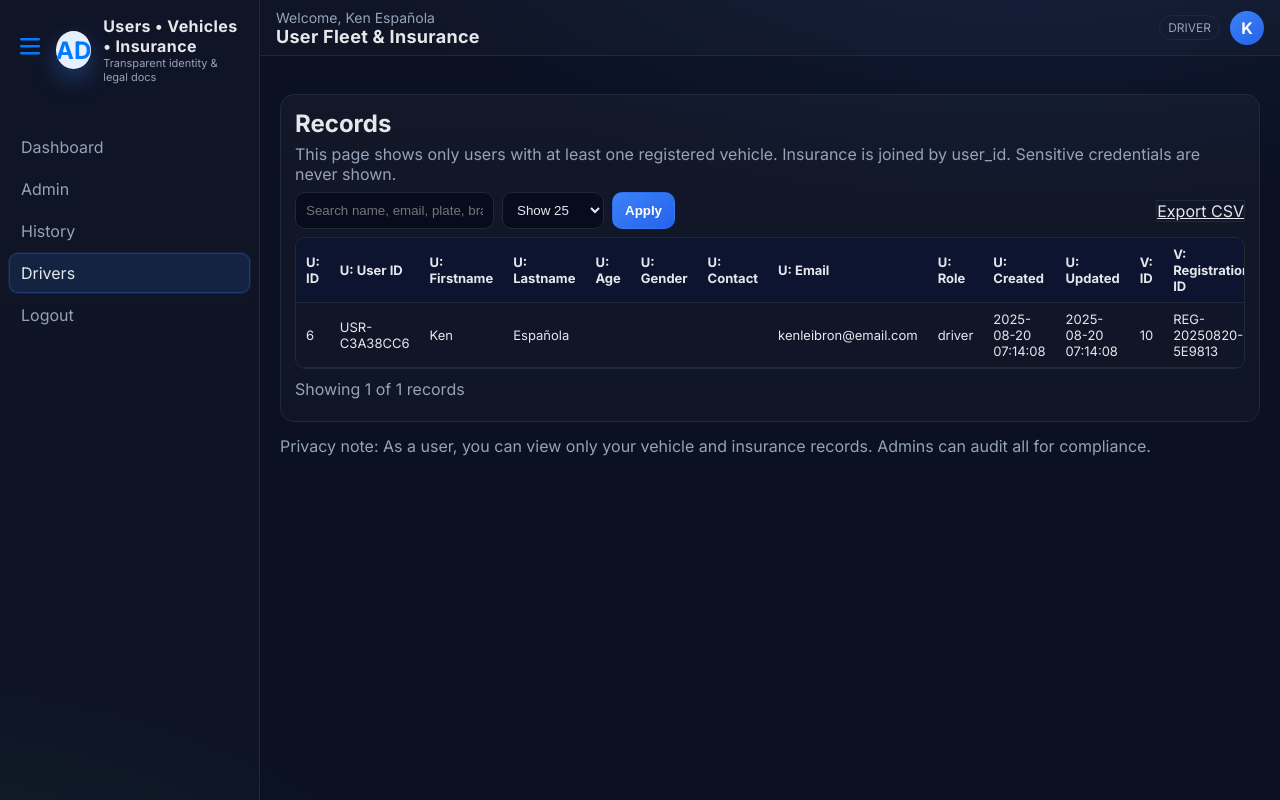
After one commit to euonoia/project-management, a PHP site: page /connections/auth/drivers.php in a window 1280 px wide. The commit adds this page. Run offline with PHP 8.4, Linux system fonts and the light colour scheme; a user stored in the database is signed in; data comes from the database, SQL or seed files in the repository.

Commit message:
initiial commit

```diff
--- /dev/null
+++ b/logistics2/connections/auth/drivers.php
@@ -0,0 +1,415 @@
+<?php
+// Users + Vehicles + Vehicle Insurance transparency view
+// - Session check and redirect if not logged in
+// - Joins: users (u), vehicles (v), vehicle_insurance (ins)
+// - Shows users that have at least one vehicle (INNER JOIN vehicles)
+// - Lists all vehicle and insurance columns, plus non-sensitive user columns
+// - Admins can view all; non-admins see only their own records
+// - Search, pagination, CSV export
+
+// Security headers
+header('X-Frame-Options: DENY');
+header('X-Content-Type-Options: nosniff');
+header('Referrer-Policy: strict-origin-when-cross-origin');
+
+session_start();
+require_once('../../../database/connect.php');
+
+// Require login
+if (!isset($_SESSION['user_id'])) {
+    header('Location: login.php');
+    exit();
+}
+
+$session_uid  = (string)($_SESSION['user_id'] ?? '');
+$session_role = (string)($_SESSION['role'] ?? 'user');
+$session_name = trim(((string)($_SESSION['firstname'] ?? '') . ' ' . (string)($_SESSION['lastname'] ?? '')));
+if ($session_name === '') { $session_name = 'User'; }
+
+function e($str) { return htmlspecialchars((string)$str, ENT_QUOTES, 'UTF-8'); }
+
+// Filters
+$kw      = trim((string)($_GET['q'] ?? ''));
+$page    = max(1, (int)($_GET['p'] ?? 1));
+$pageSz  = max(1, min(100, (int)($_GET['ps'] ?? 25)));
+$offset  = ($page - 1) * $pageSz;
+$export  = isset($_GET['export']) && $_GET['export'] === '1';
+$mine    = isset($_GET['mine']) ? ($_GET['mine'] === '1') : ($session_role !== 'admin');
+
+$where  = [];
+$params = [];
+
+// Non-admins: only their own records
+if ($mine) {
+    $where[] = 'u.user_id = :uid';
+    $params[':uid'] = $session_uid;
+}
+
+if ($kw !== '') {
+    $where[] = '(
+        u.firstname LIKE :kw OR u.lastname LIKE :kw OR u.email LIKE :kw OR u.contact LIKE :kw OR u.user_id LIKE :kw OR
+        v.registration_id LIKE :kw OR v.vehicle_plate LIKE :kw OR v.conduction_sticker LIKE :kw OR v.car_brand LIKE :kw OR v.model LIKE :kw OR v.color LIKE :kw OR
+        ins.policy_number LIKE :kw OR ins.insurance_provider LIKE :kw OR ins.coverage_type LIKE :kw OR ins.insurance_type LIKE :kw
+    )';
+    $params[':kw'] = '%'.$kw.'%';
+}
+$WSQL = $where ? ('WHERE ' . implode(' AND ', $where)) : '';
+
+// Count rows (vehicle-required join). Counting joined rows is acceptable since each vehicle/insurance combo is a separate transparent record.
+$totalRows = 0;
+try {
+    $sqlCount = 'SELECT COUNT(*) FROM users u
+        INNER JOIN vehicles v ON v.user_id = u.user_id
+        LEFT JOIN vehicle_insurance ins ON ins.user_id = u.user_id
+        ' . $WSQL;
+    $stmt = $dbh->prepare($sqlCount);
+    $stmt->execute($params);
+    $totalRows = (int)$stmt->fetchColumn();
+} catch (Throwable $e) {
+    $totalRows = 0;
+}
+
+// Main query
+$sql = 'SELECT
+    -- Users (non-sensitive; exclude password)
+    u.id               AS u_id,
+    u.user_id          AS u_user_id,
+    u.firstname        AS u_firstname,
+    u.lastname         AS u_lastname,
+    u.age              AS u_age,
+    u.gender           AS u_gender,
+    u.contact          AS u_contact,
+    u.email            AS u_email,
+    u.role             AS u_role,
+    u.created_at       AS u_created_at,
+    u.updated_at       AS u_updated_at,
+
+    -- Vehicles (all columns)
+    v.id               AS v_id,
+    v.registration_id  AS v_registration_id,
+    v.user_id          AS v_user_id,
+    v.conduction_sticker AS v_conduction_sticker,
+    v.vehicle_plate    AS v_vehicle_plate,
+    v.car_brand        AS v_car_brand,
+    v.model            AS v_model,
+    v.year             AS v_year,
+    v.vehicle_type     AS v_vehicle_type,
+    v.color            AS v_color,
+    v.passenger_capacity AS v_passenger_capacity,
+    v.chassis_number   AS v_chassis_number,
+    v.engine_number    AS v_engine_number,
+    v.fuel_type        AS v_fuel_type,
+    v.current_mileage  AS v_current_mileage,
+    v.created_at       AS v_created_at,
+    v.updated_at       AS v_updated_at,
+
+    -- Vehicle Insurance (all columns)
+    ins.id                         AS ins_id,
+    ins.registration_id_insurance  AS ins_registration_id_insurance,
+    ins.user_id                    AS ins_user_id,
+    ins.insurance_provider         AS ins_insurance_provider,
+    ins.policy_number              AS ins_policy_number,
+    ins.insurance_type             AS ins_insurance_type,
+    ins.coverage_type              AS ins_coverage_type,
+    ins.num_passengers_covered     AS ins_num_passengers_covered,
+    ins.start_date                 AS ins_start_date,
+    ins.expiration_date            AS ins_expiration_date,
+    ins.premium_amount             AS ins_premium_amount,
+    ins.renewal_reminders          AS ins_renewal_reminders,
+    ins.status                     AS ins_status,
+    ins.agent_contact_person       AS ins_agent_contact_person,
+    ins.scanned_copy_path          AS ins_scanned_copy_path,
+    ins.created_at                 AS ins_created_at,
+    ins.updated_at                 AS ins_updated_at
+FROM users u
+INNER JOIN vehicles v ON v.user_id = u.user_id
+LEFT JOIN vehicle_insurance ins ON ins.user_id = u.user_id
+' . $WSQL . '
+ORDER BY u.lastname, u.firstname, v.registration_id, ins.policy_number';
+
+$rows = [];
+try {
+    $sqlExec = $sql . ($export ? '' : ' LIMIT :lim OFFSET :off');
+    $stmt = $dbh->prepare($sqlExec);
+    foreach ($params as $k => $v) {
+        $stmt->bindValue($k, $v, is_int($v) ? PDO::PARAM_INT : PDO::PARAM_STR);
+    }
+    if (!$export) {
+        $stmt->bindValue(':lim', $pageSz, PDO::PARAM_INT);
+        $stmt->bindValue(':off', $offset, PDO::PARAM_INT);
+    }
+    $stmt->execute();
+    $rows = $stmt->fetchAll(PDO::FETCH_ASSOC);
+} catch (Throwable $e) {
+    $rows = [];
+}
+
+// CSV export
+if ($export) {
+    header('Content-Type: text/csv');
+    header('Content-Disposition: attachment; filename="users_vehicles_insurance.csv"');
+    $out = fopen('php://output', 'w');
+    // headers
+    fputcsv($out, [
+      'u_id','u_user_id','u_firstname','u_lastname','u_age','u_gender','u_contact','u_email','u_role','u_created_at','u_updated_at',
+      'v_id','v_registration_id','v_user_id','v_conduction_sticker','v_vehicle_plate','v_car_brand','v_model','v_year','v_vehicle_type','v_color','v_passenger_capacity','v_chassis_number','v_engine_number','v_fuel_type','v_current_mileage','v_created_at','v_updated_at',
+      'ins_id','ins_registration_id_insurance','ins_user_id','ins_insurance_provider','ins_policy_number','ins_insurance_type','ins_coverage_type','ins_num_passengers_covered','ins_start_date','ins_expiration_date','ins_premium_amount','ins_renewal_reminders','ins_status','ins_agent_contact_person','ins_scanned_copy_path','ins_created_at','ins_updated_at'
+    ]);
+    foreach ($rows as $r) {
+        fputcsv($out, [
+          $r['u_id'] ?? '', $r['u_user_id'] ?? '', $r['u_firstname'] ?? '', $r['u_lastname'] ?? '', $r['u_age'] ?? '', $r['u_gender'] ?? '', $r['u_contact'] ?? '', $r['u_email'] ?? '', $r['u_role'] ?? '', $r['u_created_at'] ?? '', $r['u_updated_at'] ?? '',
+          $r['v_id'] ?? '', $r['v_registration_id'] ?? '', $r['v_user_id'] ?? '', $r['v_conduction_sticker'] ?? '', $r['v_vehicle_plate'] ?? '', $r['v_car_brand'] ?? '', $r['v_model'] ?? '', $r['v_year'] ?? '', $r['v_vehicle_type'] ?? '', $r['v_color'] ?? '', $r['v_passenger_capacity'] ?? '', $r['v_chassis_number'] ?? '', $r['v_engine_number'] ?? '', $r['v_fuel_type'] ?? '', $r['v_current_mileage'] ?? '', $r['v_created_at'] ?? '', $r['v_updated_at'] ?? '',
+          $r['ins_id'] ?? '', $r['ins_registration_id_insurance'] ?? '', $r['ins_user_id'] ?? '', $r['ins_insurance_provider'] ?? '', $r['ins_policy_number'] ?? '', $r['ins_insurance_type'] ?? '', $r['ins_coverage_type'] ?? '', $r['ins_num_passengers_covered'] ?? '', $r['ins_start_date'] ?? '', $r['ins_expiration_date'] ?? '', $r['ins_premium_amount'] ?? '', $r['ins_renewal_reminders'] ?? '', $r['ins_status'] ?? '', $r['ins_agent_contact_person'] ?? '', $r['ins_scanned_copy_path'] ?? '', $r['ins_created_at'] ?? '', $r['ins_updated_at'] ?? ''
+        ]);
+    }
+    fclose($out);
+    exit;
+}
+?>
+<!doctype html>
+<html lang="en">
+<head>
+  <meta charset="utf-8" />
+  <meta name="viewport" content="width=device-width, initial-scale=1" />
+  <title>Users • Vehicles • Insurance</title>
+  <link rel="stylesheet" href="style.css" />
+  <link rel="preconnect" href="https://fonts.googleapis.com">
+  <link rel="preconnect" href="https://fonts.gstatic.com" crossorigin>
+  <link href="https://fonts.googleapis.com/css2?family=Inter:wght@400;500;600;700&display=swap" rel="stylesheet">
+</head>
+<body>
+<div class="layout">
+  <div class="main-area">
+    <aside class="sidebar" id="sidebar">
+      <div class="brand">
+        <button id="sidebarToggle" aria-label="Toggle sidebar" style="background:none;border:none;outline:none;cursor:pointer;padding:0 0 8px 0;display:flex;align-items:center;">
+          <svg id="sidebarToggleIcon" width="28" height="28" viewBox="0 0 28 28" fill="none" xmlns="http://www.w3.org/2000/svg">
+            <rect x="4" y="6" width="20" height="2.5" rx="1.25" fill="#007bff"/>
+            <rect x="4" y="13" width="20" height="2.5" rx="1.25" fill="#007bff"/>
+            <rect x="4" y="20" width="20" height="2.5" rx="1.25" fill="#007bff"/>
+          </svg>
+        </button>
+        <div class="logo">AD</div>
+        <div>
+          <h1>Users • Vehicles • Insurance</h1>
+          <div class="subtitle">Transparent identity & legal docs</div>
+        </div>
+      </div>
+      <nav class="sidenav">
+        <a href="index.php">Dashboard</a>
+        <a href="admin.php">Admin</a>
+        <a href="history.php">History</a>
+        <a href="users.php" class="active">Drivers</a>
+        <a href="logout.php">Logout</a>
+      </nav>
+    </aside>
+    <div class="content-area" style="display:flex;flex-direction:column;flex:1 1 0%;min-width:0;">
+      <header class="topbar">
+        <div>
+          <div class="muted" style="font-size:14px">Welcome, <?php echo e($session_name); ?></div>
+          <div style="font-weight:800; font-size:18px; letter-spacing:.3px">User Fleet & Insurance</div>
+        </div>
+        <div class="userbox">
+          <span class="pill"><?php echo e(strtoupper($session_role)); ?></span>
+          <div class="avatar"><?php echo e(strtoupper(substr($session_name,0,1))); ?></div>
+        </div>
+      </header>
+      <main class="content">
+
+        <section class="panel card">
+          <h2 style="margin:0 0 6px">Records</h2>
+          <div class="muted" style="margin-bottom:8px">
+            This page shows only users with at least one registered vehicle. Insurance is joined by user_id.
+            Sensitive credentials are never shown.
+          </div>
+
+          <div class="toolbar">
+            <form class="search" method="get" action="">
+              <input type="text" name="q" value="<?php echo e($kw); ?>" placeholder="Search name, email, plate, brand, policy..." />
+              <select name="ps">
+                <?php foreach ([25,50,100] as $ps): ?>
+                  <option value="<?php echo (int)$ps; ?>" <?php echo ($pageSz === $ps ? 'selected' : ''); ?>>Show <?php echo (int)$ps; ?></option>
+                <?php endforeach; ?>
+              </select>
+              <?php if ($session_role === 'admin'): ?>
+                <label class="pill" style="display:inline-flex;align-items:center;gap:6px;cursor:pointer;">
+                  <input type="checkbox" name="mine" value="1" <?php echo $mine ? 'checked' : ''; ?> style="accent-color:#3b82f6;"> Mine
+                </label>
+              <?php else: ?>
+                <input type="hidden" name="mine" value="1" />
+              <?php endif; ?>
+              <button class="btn" type="submit">Apply</button>
+            </form>
+            <div>
+              <a class="btn-ghost" href="?<?php echo http_build_query(array_merge($_GET, ['export' => '1', 'p' => 1])); ?>">Export CSV</a>
+            </div>
+          </div>
+
+          <div style="max-height:560px; overflow:auto; border:1px solid var(--border); border-radius:10px">
+            <table>
+              <thead>
+                <tr>
+                  <!-- User headers -->
+                  <th>U: ID</th>
+                  <th>U: User ID</th>
+                  <th>U: Firstname</th>
+                  <th>U: Lastname</th>
+                  <th>U: Age</th>
+                  <th>U: Gender</th>
+                  <th>U: Contact</th>
+                  <th>U: Email</th>
+                  <th>U: Role</th>
+                  <th>U: Created</th>
+                  <th>U: Updated</th>
+
+                  <!-- Vehicle headers -->
+                  <th>V: ID</th>
+                  <th>V: Registration ID</th>
+                  <th>V: User ID</th>
+                  <th>V: Conduction Sticker</th>
+                  <th>V: Plate</th>
+                  <th>V: Brand</th>
+                  <th>V: Model</th>
+                  <th>V: Year</th>
+                  <th>V: Type</th>
+                  <th>V: Color</th>
+                  <th>V: Passenger Capacity</th>
+                  <th>V: Chassis #</th>
+                  <th>V: Engine #</th>
+                  <th>V: Fuel</th>
+                  <th>V: Current Mileage</th>
+                  <th>V: Created</th>
+                  <th>V: Updated</th>
+
+                  <!-- Insurance headers -->
+                  <th>I: ID</th>
+                  <th>I: Registration ID</th>
+                  <th>I: User ID</th>
+                  <th>I: Provider</th>
+                  <th>I: Policy #</th>
+                  <th>I: Type</th>
+                  <th>I: Coverage</th>
+                  <th>I: # Passengers</th>
+                  <th>I: Start</th>
+                  <th>I: Expiration</th>
+                  <th>I: Premium</th>
+                  <th>I: Renewal Reminders</th>
+                  <th>I: Status</th>
+                  <th>I: Agent Contact</th>
+                  <th>I: Scan Path</th>
+                  <th>I: Created</th>
+                  <th>I: Updated</th>
+                </tr>
+              </thead>
+              <tbody>
+                <?php if (empty($rows)) : ?>
+                  <tr><td class="muted" colspan="45">No records found.</td></tr>
+                <?php else: foreach ($rows as $r) : ?>
+                  <tr>
+                    <!-- User cells -->
+                    <td><?php echo e($r['u_id'] ?? ''); ?></td>
+                    <td><?php echo e($r['u_user_id'] ?? ''); ?></td>
+                    <td><?php echo e($r['u_firstname'] ?? ''); ?></td>
+                    <td><?php echo e($r['u_lastname'] ?? ''); ?></td>
+                    <td><?php echo e($r['u_age'] ?? ''); ?></td>
+                    <td><?php echo e($r['u_gender'] ?? ''); ?></td>
+                    <td><?php echo e($r['u_contact'] ?? ''); ?></td>
+                    <td><?php echo e($r['u_email'] ?? ''); ?></td>
+                    <td><?php echo e($r['u_role'] ?? ''); ?></td>
+                    <td><?php echo e($r['u_created_at'] ?? ''); ?></td>
+                    <td><?php echo e($r['u_updated_at'] ?? ''); ?></td>
+
+                    <!-- Vehicle cells -->
+                    <td><?php echo e($r['v_id'] ?? ''); ?></td>
+                    <td><?php echo e($r['v_registration_id'] ?? ''); ?></td>
+                    <td><?php echo e($r['v_user_id'] ?? ''); ?></td>
+                    <td><?php echo e($r['v_conduction_sticker'] ?? ''); ?></td>
+                    <td><?php echo e($r['v_vehicle_plate'] ?? ''); ?></td>
+                    <td><?php echo e($r['v_car_brand'] ?? ''); ?></td>
+                    <td><?php echo e($r['v_model'] ?? ''); ?></td>
+                    <td><?php echo e($r['v_year'] ?? ''); ?></td>
+                    <td><?php echo e($r['v_vehicle_type'] ?? ''); ?></td>
+                    <td><?php echo e($r['v_color'] ?? ''); ?></td>
+                    <td><?php echo e($r['v_passenger_capacity'] ?? ''); ?></td>
+                    <td><?php echo e($r['v_chassis_number'] ?? ''); ?></td>
+                    <td><?php echo e($r['v_engine_number'] ?? ''); ?></td>
+                    <td><?php echo e($r['v_fuel_type'] ?? ''); ?></td>
+                    <td><?php echo e($r['v_current_mileage'] ?? ''); ?></td>
+                    <td><?php echo e($r['v_created_at'] ?? ''); ?></td>
+                    <td><?php echo e($r['v_updated_at'] ?? ''); ?></td>
+
+                    <!-- Insurance cells -->
+                    <td><?php echo e($r['ins_id'] ?? ''); ?></td>
+                    <td><?php echo e($r['ins_registration_id_insurance'] ?? ''); ?></td>
+                    <td><?php echo e($r['ins_user_id'] ?? ''); ?></td>
+                    <td><?php echo e($r['ins_insurance_provider'] ?? ''); ?></td>
+                    <td><?php echo e($r['ins_policy_number'] ?? ''); ?></td>
+                    <td><?php echo e($r['ins_insurance_type'] ?? ''); ?></td>
+                    <td><?php echo e($r['ins_coverage_type'] ?? ''); ?></td>
+                    <td><?php echo e($r['ins_num_passengers_covered'] ?? ''); ?></td>
+                    <td><?php echo e($r['ins_start_date'] ?? ''); ?></td>
+                    <td><?php echo e($r['ins_expiration_date'] ?? ''); ?></td>
+                    <td><?php echo '₱ ' . number_format((float)($r['ins_premium_amount'] ?? 0), 2); ?></td>
+                    <td><?php echo e($r['ins_renewal_reminders'] ?? ''); ?></td>
+                    <td><?php echo e($r['ins_status'] ?? ''); ?></td>
+                    <td><?php echo e($r['ins_agent_contact_person'] ?? ''); ?></td>
+                    <td><?php echo e($r['ins_scanned_copy_path'] ?? ''); ?></td>
+                    <td><?php echo e($r['ins_created_at'] ?? ''); ?></td>
+                    <td><?php echo e($r['ins_updated_at'] ?? ''); ?></td>
+                  </tr>
+                <?php endforeach; endif; ?>
+              </tbody>
+            </table>
+          </div>
+
+          <?php $maxPage = ($totalRows > 0) ? (int)ceil($totalRows / $pageSz) : 1; ?>
+          <div class="toolbar" style="margin-top:10px">
+            <div class="muted">Showing <?php echo (int)min($page * $pageSz, max(0, $totalRows)); ?> of <?php echo (int)$totalRows; ?> records</div>
+            <div>
+              <?php if ($page > 1): ?>
+                <a class="btn-ghost" href="?<?php echo http_build_query(array_merge($_GET, ['p' => $page - 1])); ?>">Prev</a>
+              <?php endif; ?>
+              <?php if ($page < $maxPage): ?>
+                <a class="btn-ghost" href="?<?php echo http_build_query(array_merge($_GET, ['p' => $page + 1])); ?>">Next</a>
+              <?php endif; ?>
+            </div>
+          </div>
+        </section>
+
+        <?php if ($session_role !== 'admin'): ?>
+          <p class="muted" style="margin-top:14px">
+            Privacy note: As a user, you can view only your vehicle and insurance records. Admins can audit all for compliance.
+          </p>
+        <?php else: ?>
+          <p class="muted" style="margin-top:14px">
+            Compliance note: This view includes insurance policy information to support transparency and legal document verification.
+          </p>
+        <?php endif; ?>
+
+      </main>
+    </div>
+  </div>
+</div>
+<script>
+// Sidebar toggle persistence
+document.addEventListener('DOMContentLoaded', function() {
+  var sidebar = document.getElementById('sidebar');
+  var toggle = document.getElementById('sidebarToggle');
+  var icon = document.getElementById('sidebarToggleIcon');
+  if (localStorage.getItem('sidebar-collapsed') === '1') {
+    sidebar.classList.add('collapsed');
+    if (icon) icon.style.transform = 'rotate(180deg)';
+  }
+  if (toggle && sidebar) {
+    toggle.addEventListener('click', function(e) {
+      e.preventDefault();
+      sidebar.classList.toggle('collapsed');
+      var isCollapsed = sidebar.classList.contains('collapsed');
+      if (icon) icon.style.transform = isCollapsed ? 'rotate(180deg)' : '';
+      localStorage.setItem('sidebar-collapsed', isCollapsed ? '1' : '0');
+    });
+  }
+});
+</script>
+</body>
+</html>
--- a/logistics2/connections/auth/history.php
+++ b/logistics2/connections/auth/history.php
@@ -217,6 +217,7 @@ if ($export) {
         <a href="index.php">Dashboard</a>
         <a href="admin.php">Admin</a>
         <a href="history.php" class="active">History</a>
+        <a href="drivers.php">Drivers</a>
         <a href="logout.php">Logout</a>
       </nav>
     </aside>
@@ -234,7 +235,7 @@ if ($export) {
       <main class="content">
 
         <section class="panel card">
-          <h2 style="margin:0 0 6px">Your Travel Records</h2>
+          <h2 style="margin:0 0 6px">Travel Records</h2>
           <div class="muted" style="margin-bottom:8px">
             <?php if ($mine) : ?>
               Showing only your reservations to protect your privacy.
--- a/logistics2/connections/auth/index.php
+++ b/logistics2/connections/auth/index.php
@@ -158,6 +158,7 @@ try {
         <a href="../../dispatchsystem/index.php">Reservations</a>
         <a href="admin.php">Admin</a>
         <a href="history.php">History</a>
+        <a href="drivers.php">Drivers</a>
         <a href="../auth/logout.php">Logout</a>
         <hr style="border-color:var(--border)">
         <div class="dropdown modern-dropdown" tabindex="0">
```
Also changed, not shown: logistics2/connections/auth/users.php (deleted, +0 -11 lines).
